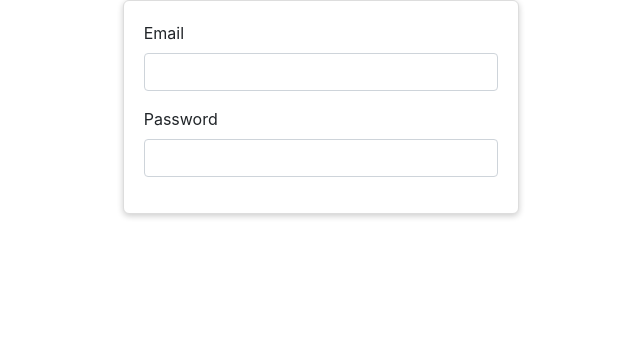
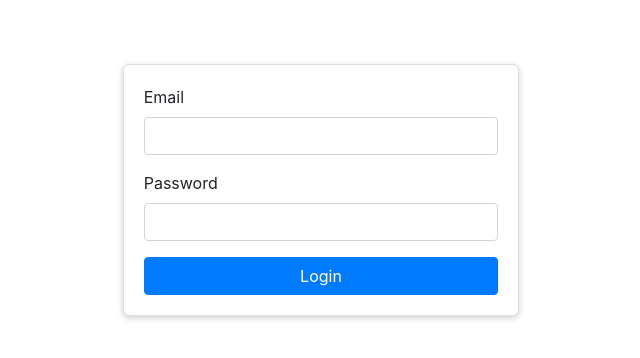
Before and after one commit to bungdanar/react-mobx-minimalist-typescript, a React (Create React App) app: page / in a window 1280 px wide. Shown: the top 358 px of the page, without its empty margins (319-959 px from the left). Built offline with nearby package versions, Linux system fonts and the light colour scheme.

Commit message:
chore: Add main content wrapper

```diff
--- a/src/App.tsx
+++ b/src/App.tsx
@@ -1,13 +1,13 @@
-import { HashRouter } from 'react-router-dom'
+import MainContent from './components/main-content/MainContent'
 import { AppRouteComponents } from './routes'
 
 function App() {
   return (
-    <HashRouter>
-      <div className="container-fluid">
+    <main>
+      <MainContent>
         <AppRouteComponents />
-      </div>
-    </HashRouter>
+      </MainContent>
+    </main>
   )
 }
 
--- /dev/null
+++ b/src/components/main-content/MainContent.module.css
@@ -0,0 +1,4 @@
+.container {
+  width: 100%;
+  padding-top: 4rem;
+}
--- /dev/null
+++ b/src/components/main-content/MainContent.tsx
@@ -0,0 +1,12 @@
+import { PropsWithChildren } from 'react'
+import styles from './MainContent.module.css'
+
+export default function MainContent(props: PropsWithChildren<object>) {
+  return (
+    <div className={styles.container}>
+      <div className="container-fluid">
+        <div>{props.children}</div>
+      </div>
+    </div>
+  )
+}
--- a/src/pages/login/Login.tsx
+++ b/src/pages/login/Login.tsx
@@ -1,14 +1,37 @@
+import React, { useState } from 'react'
 import CustomCard from '../../components/custom-card/CustomCard'
 import TextInput from '../../components/text-input/TextInput'
 
 export default function LoginPage() {
+  const [email, setEmail] = useState('')
+  const [password, setPassword] = useState('')
+
+  const handleSubmitForm = (e: React.FormEvent<HTMLFormElement>) => {
+    e.preventDefault()
+  }
+
   return (
     <div className="row justify-content-center">
       <div className="col-sm-4">
         <CustomCard>
-          <form>
-            <TextInput label="Email" type="text" />
-            <TextInput label="Password" type="password" />
+          <form onSubmit={handleSubmitForm}>
+            <TextInput
+              label="Email"
+              type="text"
+              value={email}
+              onChange={(e) => setEmail(e.target.value)}
+            />
+            <TextInput
+              label="Password"
+              type="password"
+              value={password}
+              onChange={(e) => setPassword(e.target.value)}
+            />
+            <div>
+              <button type="submit" className="btn btn-primary btn-block">
+                Login
+              </button>
+            </div>
           </form>
         </CustomCard>
       </div>
--- a/src/routes.tsx
+++ b/src/routes.tsx
@@ -1,5 +1,5 @@
 import { lazy, Suspense } from 'react'
-import { Switch, Route } from 'react-router-dom'
+import { Switch, Route, HashRouter } from 'react-router-dom'
 
 const LoginPage = lazy(() => import('./pages/login/Login'))
 
@@ -12,10 +12,12 @@ const NotFoundComponent = (): JSX.Element => (
 
 const AppRouteComponents = (): JSX.Element => (
   <Suspense fallback={<FallbackComponent />}>
-    <Switch>
-      <Route path="/" exact render={() => <LoginPage />} />
-      <Route path="*" render={() => <NotFoundComponent />} />
-    </Switch>
+    <HashRouter>
+      <Switch>
+        <Route path="/" exact render={() => <LoginPage />} />
+        <Route path="*" render={() => <NotFoundComponent />} />
+      </Switch>
+    </HashRouter>
   </Suspense>
 )
 
```
